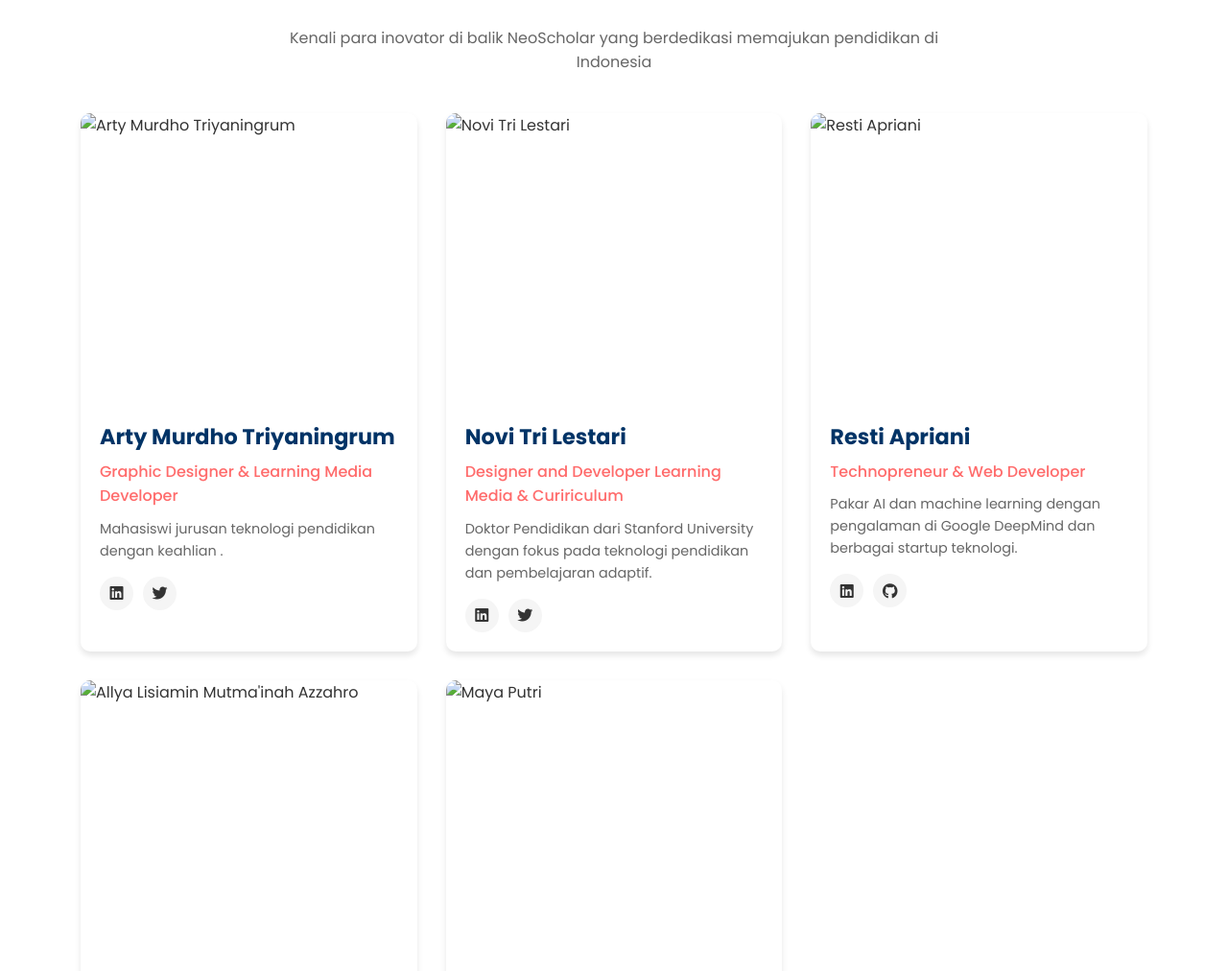
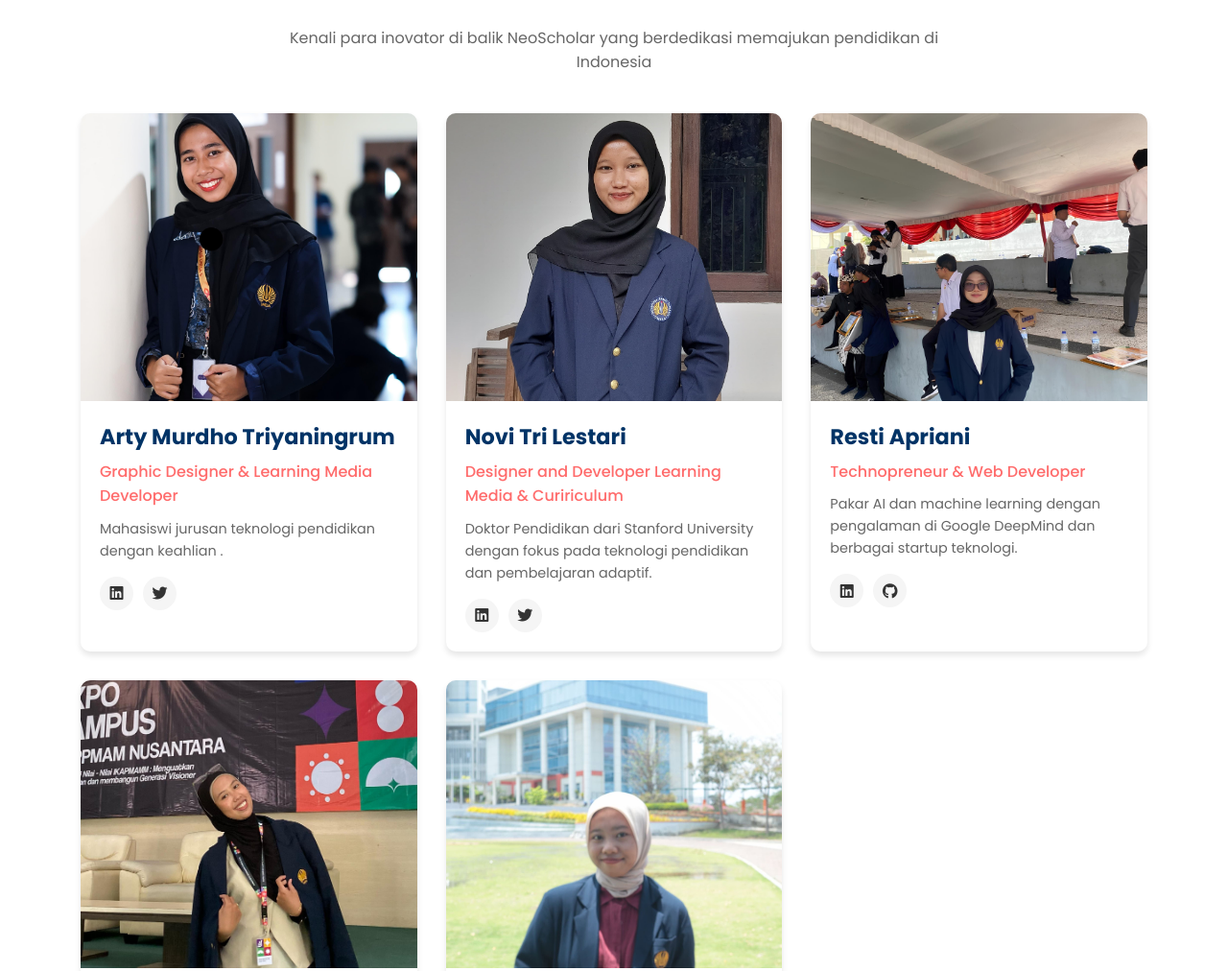
Before and after one commit to WAY28/Neo-Scholar, a plain HTML site: page tentang.html in a window 1280 px wide. Shown: the part 1584-2596 px from the top of the page at 96% size. Drawn offline with Linux system fonts and the light colour scheme.

Commit message:
tentang.html

```diff
--- a/tentang.html
+++ b/tentang.html
@@ -82,7 +82,7 @@
             <div class="team-grid">
                 <div class="team-card">
                     <div class="team-image">
-                        <img src="arty.jpeg" alt="Arty Murdho Triyaningrum">
+                        <img src="arty.jpg" alt="Arty Murdho Triyaningrum">
                     </div>
                     <div class="team-info">
                         <h3 class="team-member-name">Arty Murdho Triyaningrum</h3>
@@ -97,7 +97,7 @@
 
                 <div class="team-card">
                     <div class="team-image">
-                        <img src="novi.jpeg" alt="Novi Tri Lestari">
+                        <img src="novi.jpg" alt="Novi Tri Lestari">
                     </div>
                     <div class="team-info">
                         <h3 class="team-member-name">Novi Tri Lestari</h3>
@@ -112,7 +112,7 @@
 
                 <div class="team-card">
                     <div class="team-image">
-                        <img src="resti.jpeg" alt="Resti Apriani">
+                        <img src="resti.jpg" alt="Resti Apriani">
                     </div>
                     <div class="team-info">
                         <h3 class="team-member-name">Resti Apriani</h3>
@@ -127,7 +127,7 @@
 
                 <div class="team-card">
                     <div class="team-image">
-                        <img src="allya.jpeg" alt="Allya Lisiamin Mutma'inah Azzahro">
+                        <img src="allya.jpg" alt="Allya Lisiamin Mutma'inah Azzahro">
                     </div>
                     <div class="team-info">
                         <h3 class="team-member-name">Allya Lisiamin Mutma'inah Azzahro</h3>
@@ -142,7 +142,7 @@
 
                 <div class="team-card">
                     <div class="team-image">
-                        <img src="arofi.jpeg" alt="Maya Putri">
+                        <img src="arofi.jpg" alt="Maya Putri">
                     </div>
                     <div class="team-info">
                         <h3 class="team-member-name">Arofi Kharismawati</h3>
```
